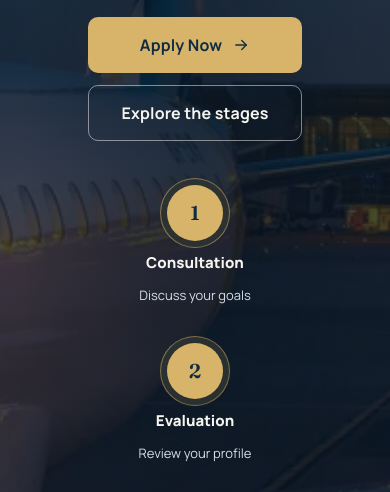
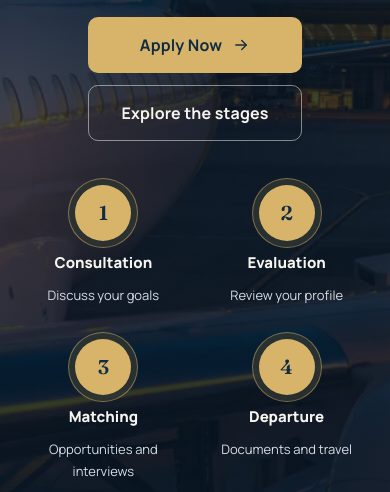
Before and after one commit to HARIKUMAR6/local-overseas-manpower-recruitment-agency, a website with bundled scripts: page process.html in a window 390 px wide. Shown: the part 316-808 px from the top of the page. Built offline with nearby package versions, Linux system fonts and the light colour scheme.

Commit message:
new changes

```diff
--- a/src/css/pages-p4.css
+++ b/src/css/pages-p4.css
@@ -23,7 +23,7 @@
   .hero-journey .btn-secondary { color: #f7f5ef; border-color: rgb(247 245 239 / 0.5); }
   .hero-journey .btn-secondary:hover { background: rgb(247 245 239 / 0.12); border-color: #f7f5ef; }
   .hero-journey__copy { display: grid; gap: 1.25rem; justify-items: center; max-width: 44rem; margin-inline: auto; }
-  .route { position: relative; display: grid; gap: 0.75rem; margin: clamp(2rem, 1.5rem + 2vw, 3.5rem) auto 0; max-width: 60rem; padding: 0; list-style: none; }
+  .route { position: relative; display: grid; grid-template-columns: repeat(2, minmax(0, 1fr)); gap: 0.5rem 0.75rem; margin: clamp(2rem, 1.5rem + 2vw, 3.5rem) auto 0; max-width: 60rem; padding: 0; list-style: none; }
   @media (min-width: 48rem) {
     .route { grid-template-columns: repeat(4, minmax(0, 1fr)); gap: 1rem; }
     .route::before {
```
Also changed, not shown: assets/css/main.css.
